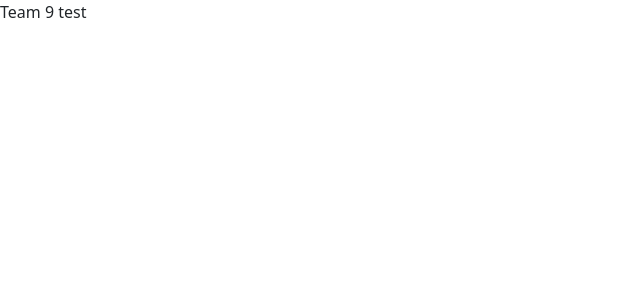
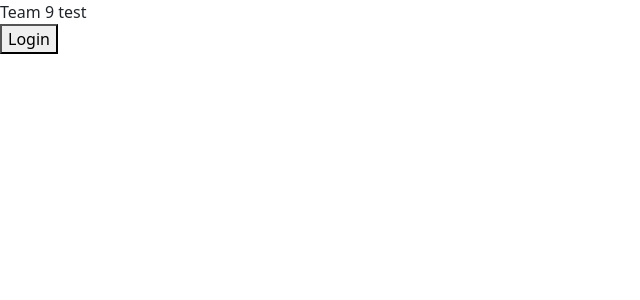
Before and after one commit to ClintonProjects/Globetrotter, a React (Create React App) app: page / in a window 1280 px wide. Shown: the top 300 px of the page, without its empty margins (0-640 px from the left). Built offline with nearby package versions, Linux system fonts and the light colour scheme; the HTML template or start-up script is replaced by a standard one.

Commit message:
Second attempt

```diff
--- a/src/App.js
+++ b/src/App.js
@@ -1,9 +1,13 @@
 import React, { Component } from "react";
+import Login from "./components/login/Login";
 
 class App extends Component {
     render() {
         return (
-        <div className = "App" > Team 9 test </div>
+        <div className = "App" > Team 9 test
+        <Login></Login>
+
+        </div>
         );
     }
 }
--- a/src/components/login/login.js
+++ b/src/components/login/login.js
@@ -0,0 +1,13 @@
+import React, { Component } from "react";
+
+class Login extends Component {
+  render() {
+    return (
+      <div className="Login" style={{ height: '900px', width: '1000px' }}>
+
+          <button> Login </button>
+      </div>
+    );
+  }
+}
+export default Login;
```
